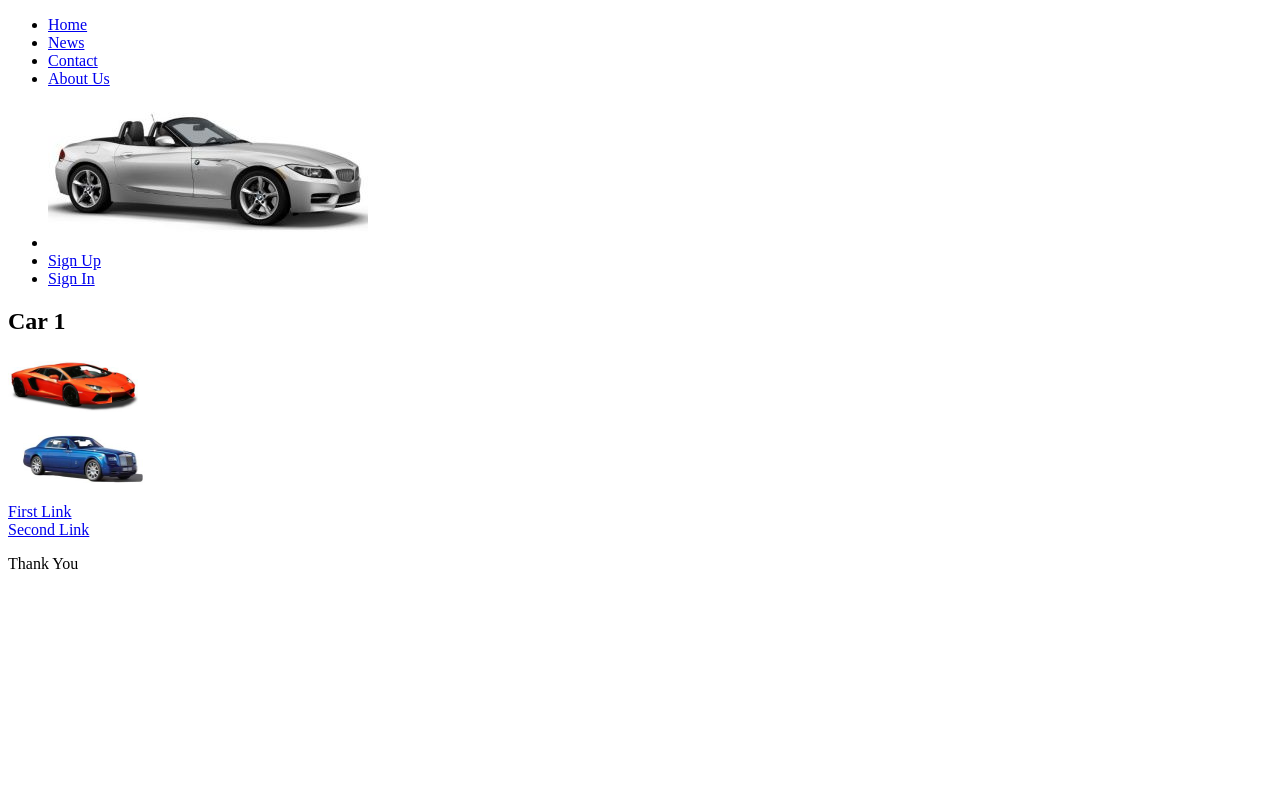
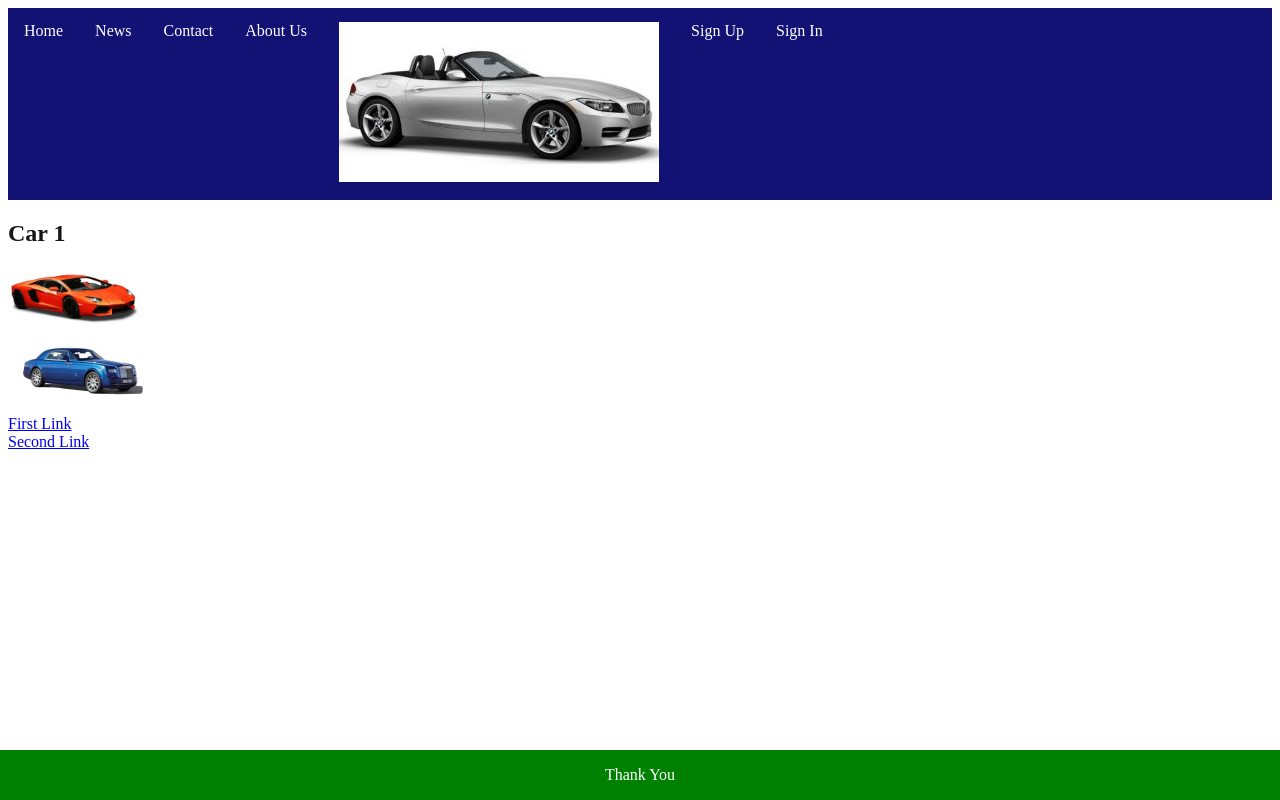
Before and after one commit to vinaylamba9/-javascript, a plain HTML site: page index.html in a window 1280 px wide. Drawn offline with Linux system fonts and the light colour scheme.

Commit message:
Update index.html

```diff
--- a/index.html
+++ b/index.html
@@ -1,7 +1,7 @@
 <!DOCTYPE html>
 <html>
 <head>
-	<link rel="stylesheet" src="styles/css.css">
+	<link rel="stylesheet" href="styles/css.css">
 <title>The Website</title>
 </head>
 <body>
```
